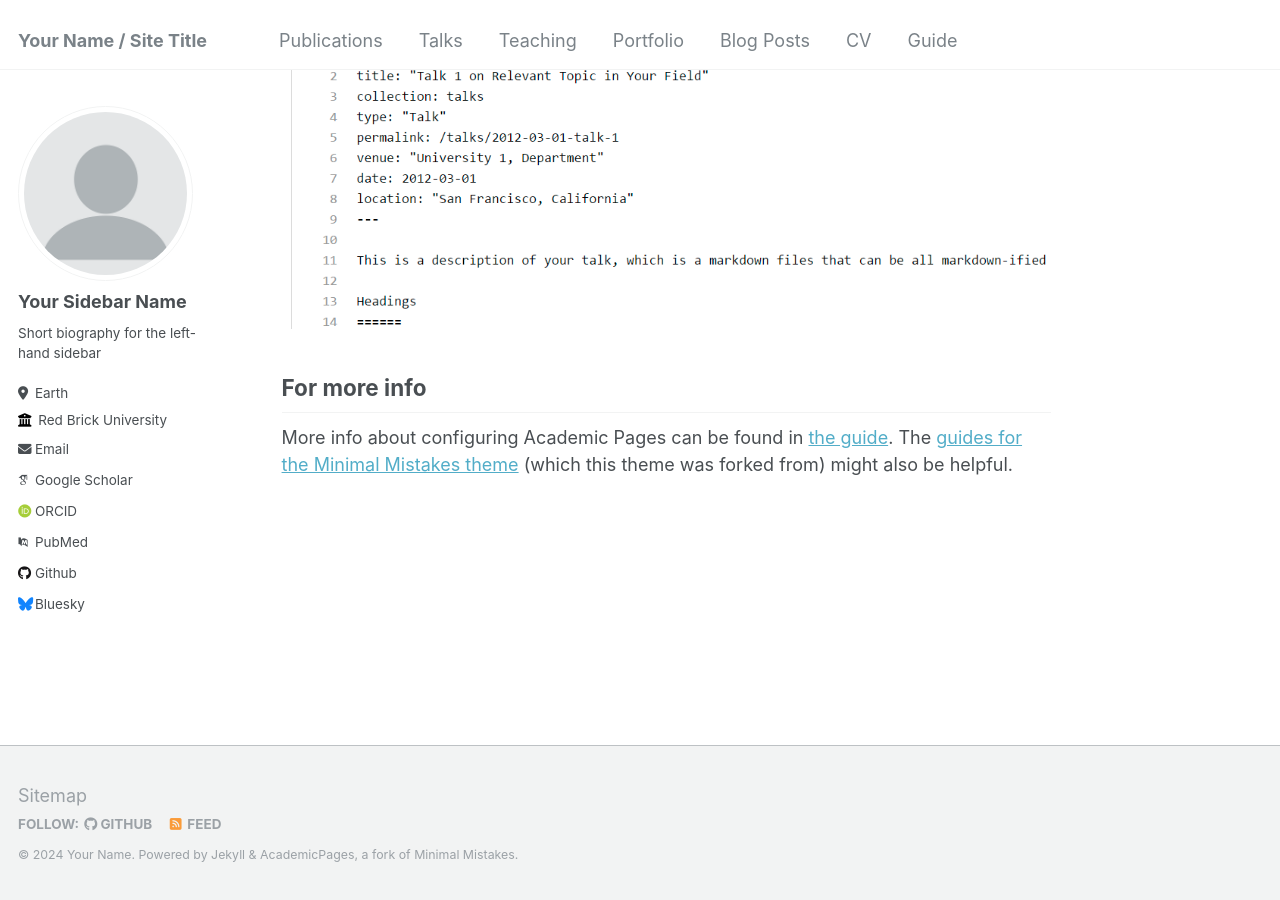
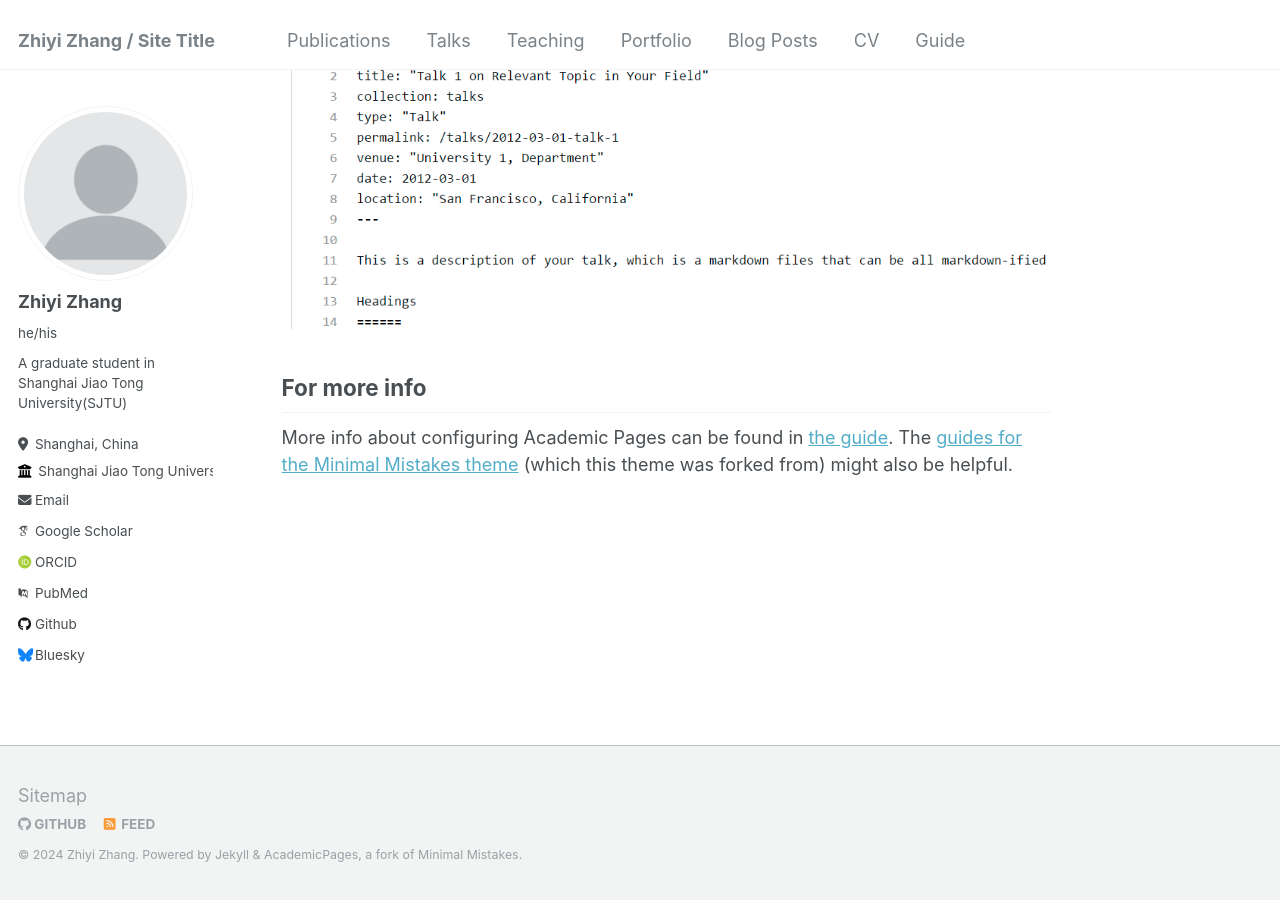
Before and after one commit to ZsKami/ZsKami.github.io, a Jekyll site: the page built from _pages/about.md, in a window 1280 px wide and 900 px high, scrolled down 2660 px. Built offline with Jekyll 4.4.1, drawn with Linux system fonts in a browser that asks for light colours; some web fonts are replaced.

Commit message:
chore: Update site configuration for Chinese locale and personal information

```diff
--- a/_config.yml
+++ b/_config.yml
@@ -7,14 +7,14 @@
 # server process.
 
 # Basic Site Settings
-locale                   : "en-US"
-title                    : "Your Name / Site Title"
+locale                   : "zh-CN" #"en-US"
+title                    : "Zhiyi Zhang / Site Title"
 title_separator          : "-"
-name                     : &name "Your Name"
+name                     : &name "Zhiyi Zhang"
 description              : &description "personal description"
-url                      : https://academicpages.github.io # the base hostname & protocol for your site e.g. "https://mmistakes.github.io"
+url                      : https://ZsKami.github.io # the base hostname & protocol for your site e.g. "https://mmistakes.github.io"
 baseurl                  : "" # the subpath of your site, e.g. "/blog"
-repository               : "academicpages/academicpages.github.io"
+repository               : "ZsKami/ZsKami.github.io"
 
 # Site Author - The following control what appear as part of the author content on the side bar.
 #               If a field is blank the icon and link will not appear, otherwise it will be shown.
@@ -22,13 +22,13 @@ repository               : "academicpages/academicpages.github.io"
 author:
   # Biographic information
   avatar           : "profile.png"
-  name             : "Your Sidebar Name"
-  pronouns         : # example: "she/her"
-  bio              : "Short biography for the left-hand sidebar"
-  location         : "Earth"
-  employer         : "Red Brick University"
+  name             : "Zhiyi Zhang" #"Your Sidebar Name"
+  pronouns         : "he/his" # example: "she/her"
+  bio              : "A graduate student in Shanghai Jiao Tong University(SJTU)" # "Short biography for the left-hand sidebar"
+  location         : "Shanghai, China" # "Your Location"
+  employer         : "Shanghai Jiao Tong University"
   uri              : # URL
-  email            : "none@example.org"
+  email            : "zhiyi.zhang@sjtu.edu.cn" # "none@example.org"
 
   # Academic websites
   arxiv            : # URL - Update with the correct link to your profile
@@ -42,7 +42,7 @@ author:
   bitbucket        : # Username - Update with your username on the site
   codepen          : # Username
   dribbble         : # Username
-  github           : "academicpages"
+  github           : "ZsKami" # Username
   kaggle           : # Username
   stackoverflow    : # User number or user number and name (i.e., use "1" or "1/jeff-atwood")
 
```
